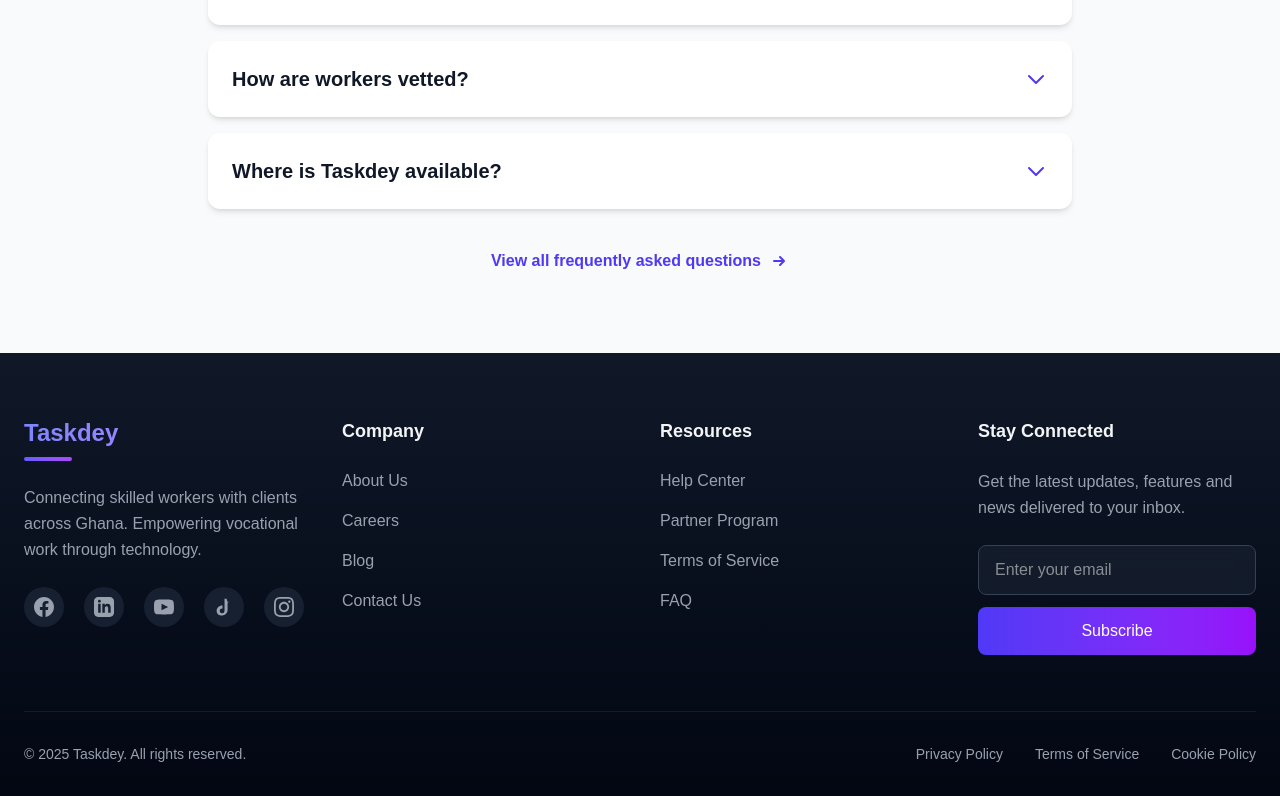
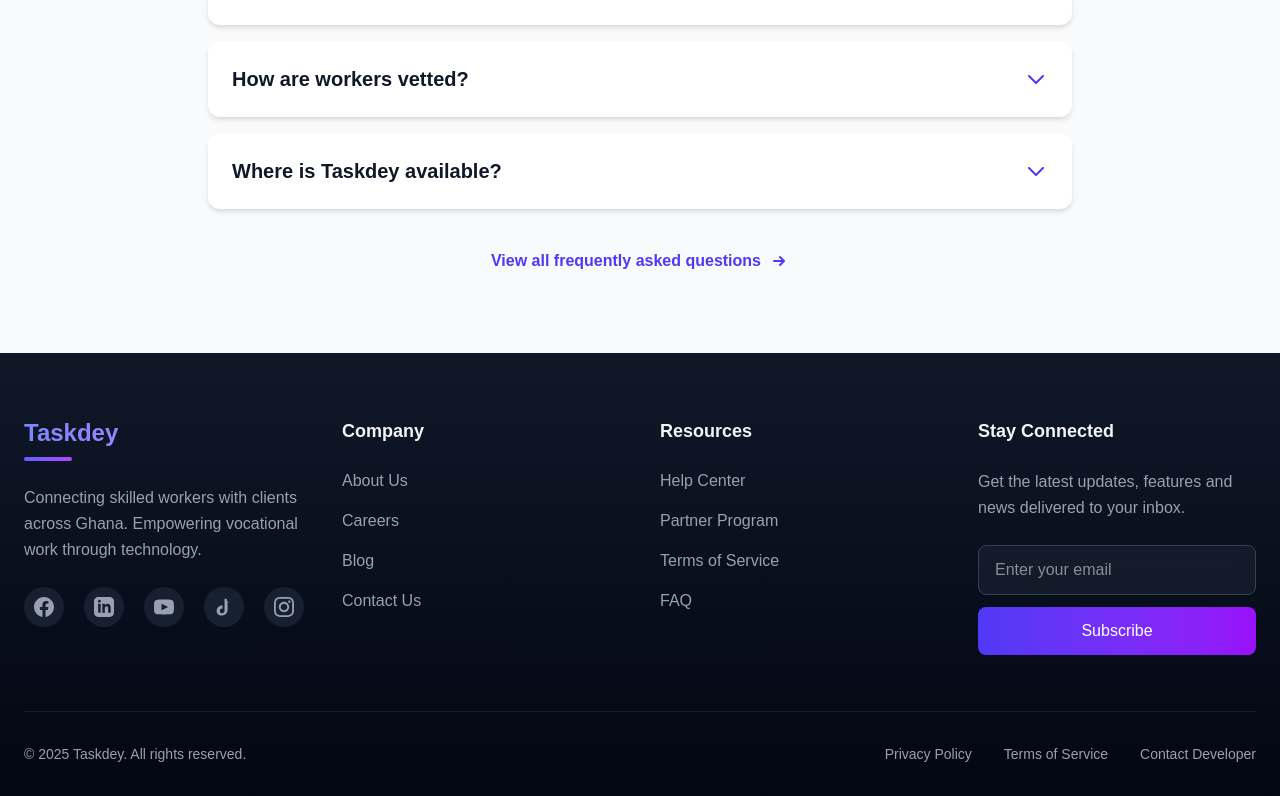
Before and after one commit to Barrister1990/taskdey, a Next.js app: page /about in a window 1280 px wide. Shown: the part 3833-4629 px from the top of the page. Built offline with nearby package versions, Linux system fonts and the light colour scheme.

Commit message:
added developer website

```diff
--- a/src/components/Footer.js
+++ b/src/components/Footer.js
@@ -119,9 +119,9 @@
             <Link href="/terms" className="text-gray-400 hover:text-white transition duration-300 text-sm">
               Terms of Service
             </Link>
-            <Link href="/cookies" className="text-gray-400 hover:text-white transition duration-300 text-sm">
-              Cookie Policy
-            </Link>
+            <a href="https://www.charlesawuku.com/" className="text-gray-400 hover:text-white transition duration-300 text-sm">
+              Contact Developer
+            </a>
           </div>
         </div>
       </div>
```
